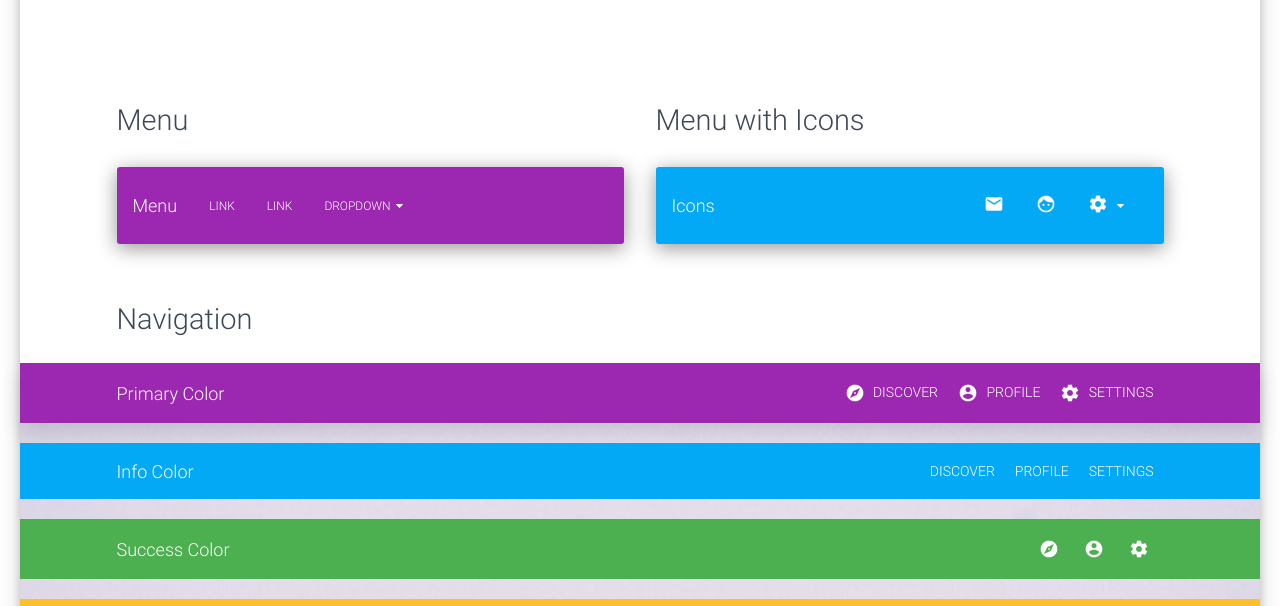
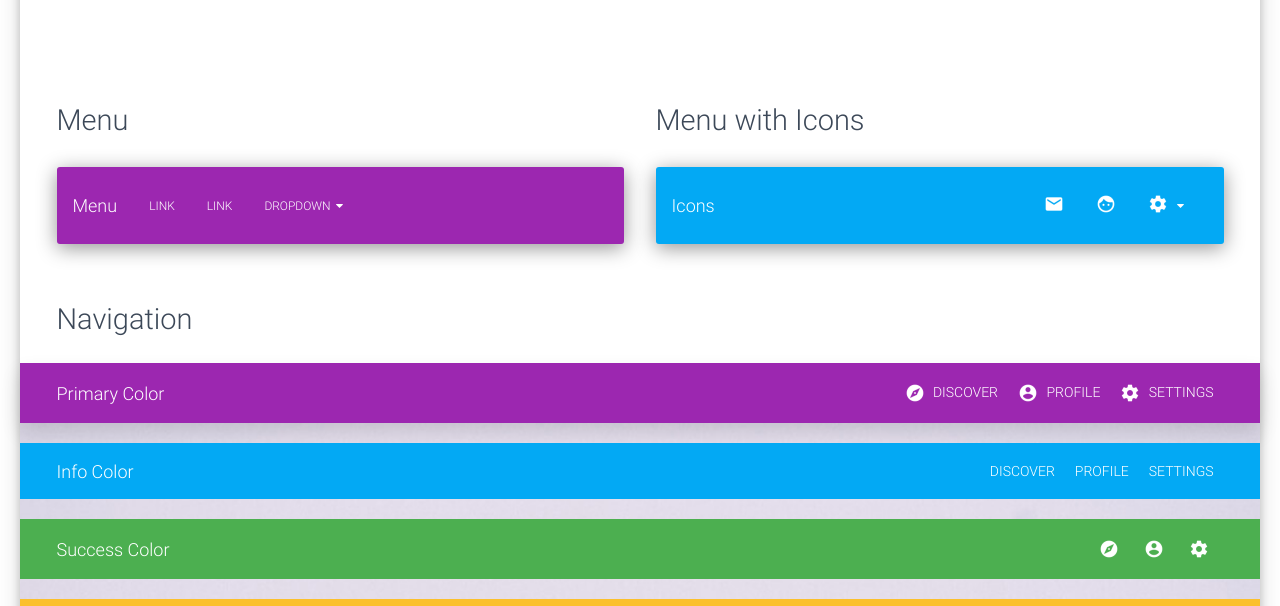
Before and after one commit to SuliminMV/Components_site, a website: page index.html in a window 1280 px wide. Shown: the part 2026-2632 px from the top of the page. Drawn offline with Linux system fonts and the light colour scheme; files whose address does not match are found by name.

Commit message:
Внесены изменения в файлы css

```diff
--- a/css/blocks/page.css
+++ b/css/blocks/page.css
@@ -5,8 +5,7 @@
 .page__container {
     max-width: 1167px;
     margin: 0 auto;
-    /*padding-left: 121px;*/
-    padding: 0 60px;
+
 }
 
 .page__first-screen {
--- a/css/helpers.css
+++ b/css/helpers.css
@@ -32,11 +32,9 @@
     margin-right: 281px;
 }
 
-.mr_463 {
-    margin-right: 463px;
+.mr_523 {
+    margin-right: 523px;
 }
-
-
 
 .mb_8 {
     margin-bottom: 8px;
--- a/index.html
+++ b/index.html
@@ -192,7 +192,7 @@
                 </div>
             </div>
 
-            <h3 class="inline-title mr_463 mb_30 mt_118">Menu</h3>
+            <h3 class="inline-title mr_523 mb_30 mt_118">Menu</h3>
             <h3 class="inline-title mb_30 mt_118">Menu with Icons</h3>
 
             <div class="page__menu-row">
```
